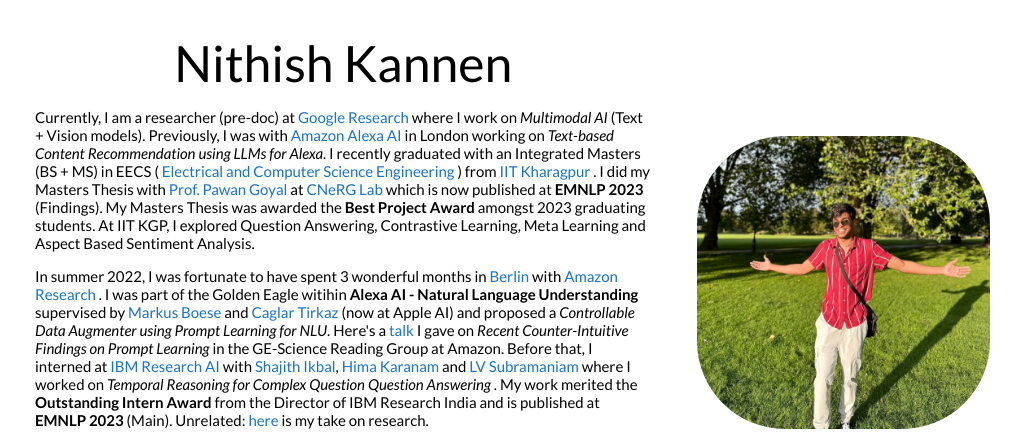
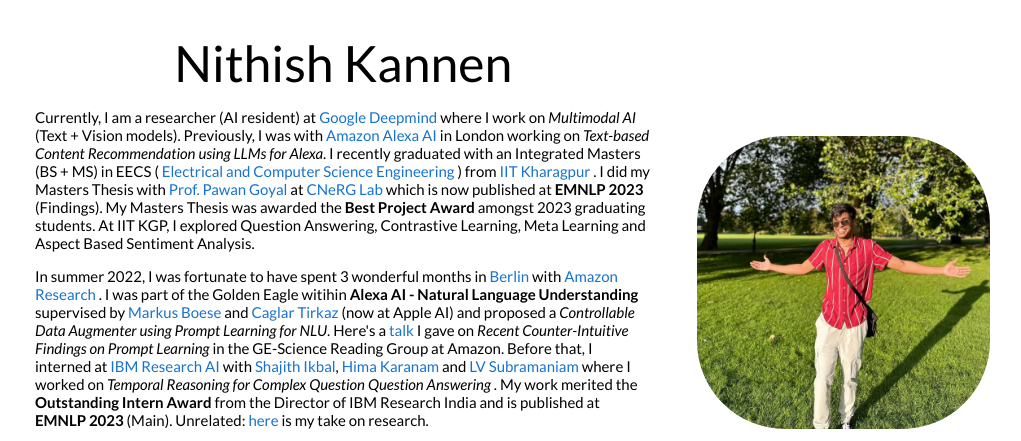
Before and after one commit to nitkannen/nitkannen.github.io, a plain HTML site: page index.html in a window 1280 px wide. Shown: the top 441 px of the page, without its empty margins (130-1151 px from the left). Drawn offline with Linux system fonts and the light colour scheme; some icons are missing.

Commit message:
Update index.html

```diff
--- a/index.html
+++ b/index.html
@@ -36,7 +36,7 @@
                 <name style="font-size:50px;">Nithish Kannen</name>
               </p>
               <!-- About -->
-              <p > Currently, I am a researcher (pre-doc) at <a https://research.google/" > Google Research</a> where I work on <i>Multimodal AI</i> (Text + Vision models). Previously, I was with <a href="https://www.amazon.jobs/en/internal/landing_pages/Cambridge" > Amazon Alexa AI</a> in London working on <i>Text-based Content Recommendation using LLMs for Alexa</i>.
+              <p > Currently, I am a researcher (AI resident) at <a https://deepmind.google/" > Google Deepmind</a> where I work on <i>Multimodal AI</i> (Text + Vision models). Previously, I was with <a href="https://www.amazon.jobs/en/internal/landing_pages/Cambridge" > Amazon Alexa AI</a> in London working on <i>Text-based Content Recommendation using LLMs for Alexa</i>.
 		I recently graduated with an Integrated Masters (BS + MS) in EECS (<a href="http://www.ee.iitkgp.ac.in/" > Electrical and </a>
           	<a href="http://cse.iitkgp.ac.in/" > Computer Science Engineering </a> )
                 from  <a href="http://www.iitkgp.ac.in/" > IIT Kharagpur </a>.
```
